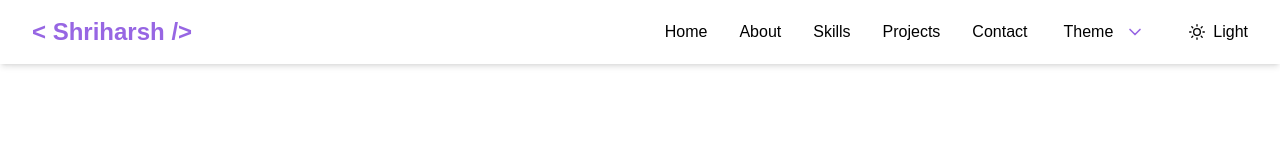
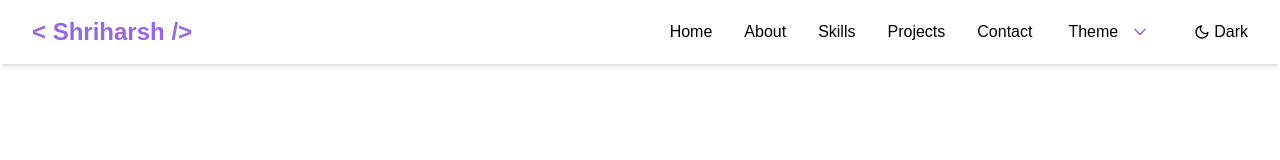
Before and after one commit to HarshNandigamwar/Shriharsh-Portfolio, a React (Vite) app: page / in a window 1280 px wide. Both pictures are taken after a click on the button "Light". Shown: the top 160 px of the page. Built offline with nearby package versions, Linux system fonts and the light colour scheme; a web font is replaced by a local one.

Commit message:
light and dark mode text not changing bug fix

```diff
--- a/src/Layout/Layout.jsx
+++ b/src/Layout/Layout.jsx
@@ -17,7 +17,7 @@ const Layout = () => {
   return (
     <SmoothScrollProvider>
       <div className="relative ">
-        <FloatingDots count={5} className="-z-50 absolute inset-0" />
+        <FloatingDots count={5} className="z-50 absolute inset-0" />
         <div className="relative z-10">
           <Home />
           <About />
--- a/src/components/Navbar.jsx
+++ b/src/components/Navbar.jsx
@@ -67,6 +67,7 @@ const Navbar = () => {
   // Mode Light & Dark
   const [Mode, setMode] = useState("dark");
   const saveMode = localStorage.getItem("mode");
+  let ModeText;
   useEffect(() => {
     if (saveMode) {
       setMode(saveMode);
@@ -91,6 +92,21 @@ const Navbar = () => {
       localStorage.setItem("mode", "light");
     }
   };
+  if (Mode === "dark") {
+    ModeText = (
+      <span className="flex items-center gap-1">
+        <FiSun />
+        Light
+      </span>
+    );
+  } else {
+    ModeText = (
+      <span className="flex items-center gap-1">
+        <FiMoon />
+        Dark
+      </span>
+    );
+  }
   // Animation Variable for Mobile nav
   const sidebarVariants = {
     // hidden state
@@ -199,10 +215,9 @@ const Navbar = () => {
             {/* Mode */}
             <button
               onClick={toggleMode}
-              className="flex gap-2 items-center text-[var(--maintext-color)]"
+              className="flex items-center text-[var(--maintext-color)]"
             >
-              {Mode ? <FiSun /> : <FiMoon />}{" "}
-              <span>{Mode ? "Light" : "Dark"} </span>
+              {ModeText}
             </button>
           </div>
           {/* Mobile Button */}
@@ -243,7 +258,6 @@ const Navbar = () => {
               exit={{ opacity: 0 }}
               onClick={() => setIsOpen(!isOpen)}
             ></motion.div>
-
             {/* Main Div that contain info */}
             <div className="absolute h-screen p-5 pt-6 w-[50%] right-0 bg-[var(--bg-color)] mt-[-1px]">
               {/* Home */}
@@ -301,8 +315,7 @@ const Navbar = () => {
                 onClick={toggleMode}
                 className=" flex gap-2 items-center mt-3 p-2"
               >
-                {Mode ? <FiSun /> : <FiMoon />}{" "}
-                <span>{Mode ? "Light" : "Dark"} </span>
+                {ModeText}
               </button>
               {/* Theme Options List */}
               <div className="flex gap-2 items-center mt-3 p-2">
--- a/src/index.css
+++ b/src/index.css
@@ -22,7 +22,7 @@ html {
 }
 /* Dark-Mode */
 html.dark {
-  --bg-color: #0a0a0a;
+  --bg-color: #000000;
   --maintext-color: #ffffff;
   --infotext-color: #d1d5dc;
 }
```
